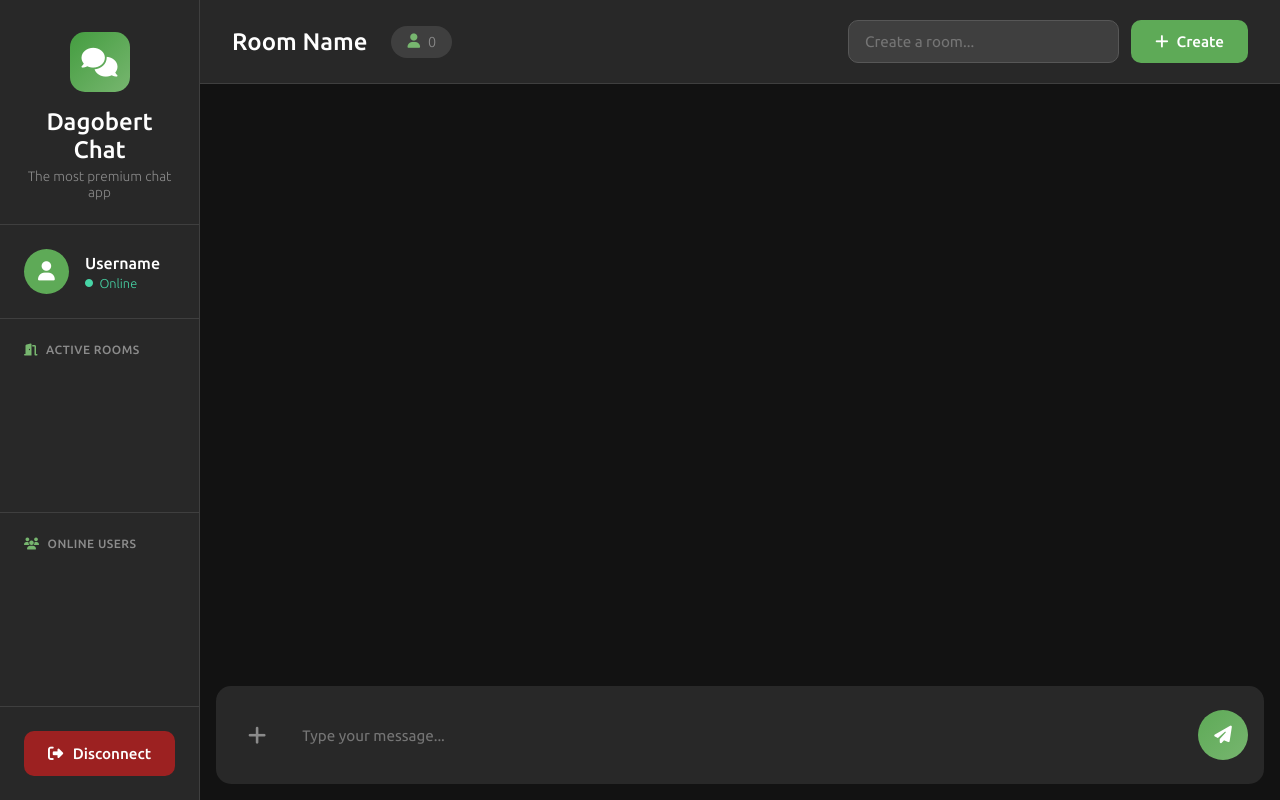
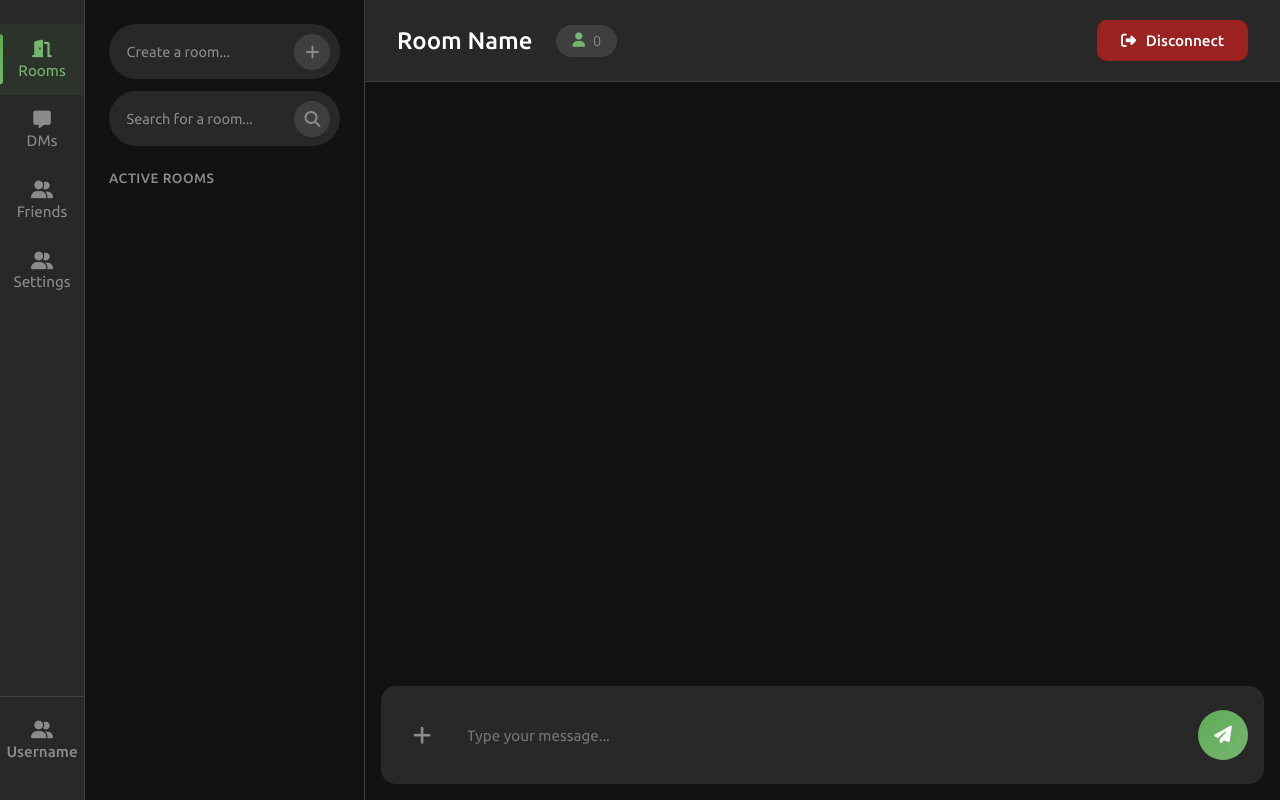
Before and after one commit to Leandre20c/ChatAppDagobert, a website: page public/chat.html in a window 1280 px wide. Drawn offline with nearby package versions, Linux system fonts and the light colour scheme; no server answers; sample sign-in values are in the browser's storage.

Commit message:
Enhanced UI, prepared to add features

```diff
--- a/public/chat.html
+++ b/public/chat.html
@@ -11,53 +11,68 @@
     <title>DagobertChat</title>
 </head>
 <body>
-    <!-- Sidebar -->
-    <aside class="sidebar">
-        <div class="sidebar-header">
-            <div class="sidebar-logo">
-                <i class="fa-solid fa-comments"></i>
+    <!-- Sidebar Navigation -->
+    <aside class="sidebar-nav">
+        <div class="nav-item active" data-view="rooms">
+            <i class="fa-solid fa-door-open"></i>
+            <span>Rooms</span>
+        </div>
+        <div class="nav-item" data-view="dms">
+            <i class="fa-solid fa-message"></i>
+            <span>DMs</span>
+        </div>
+        <div class="nav-item" data-view="friends">
+            <i class="fa-solid fa-user-group"></i>
+            <span>Friends</span>
+        </div>
+        <div class="nav-item" data-view="settings">
+            <i class="fa-solid fa-user-group"></i>
+            <span>Settings</span>
+        </div>
+        <div class="nav-item" data-view="profile">
+            <i class="fa-solid fa-user-group"></i>
+            <span class="user-name" id="current-username">Username</span>
+        </div>
+    </aside>
+
+    <!-- Sidebar for display rooms, private messages -->
+    <aside class="sidebar-content">
+        <!-- Vue Rooms -->
+        <div class="view-rooms active">
+            <div class="rooms-fields-area">
+                <div class="create-room-field">
+                    <form class="form-create-room">
+                        <input id="room-create-input" autocomplete="off" type="text" placeholder="Create a room..."/>
+                        <button type="submit">
+                            <i class="fa-solid fa-plus"></i>
+                        </button>
+                    </form>
+                </div>
+                <div class="search-room-field">
+                    <form class="form-find-room">
+                        <input id="room-search-input" autocomplete="off" type="text" placeholder="Search for a room..."/>
+                        <button type="submit">
+                            <i class="fa-solid fa-magnifying-glass"></i>
+                        </button>
+                    </form>
+                </div>
             </div>
-            <h1 class="sidebar-title">Dagobert Chat</h1>
-            <p class="sidebar-subtitle">The most premium chat app</p>
+            <h5>Active Rooms</h5>
+            <div class="room-list"></div>
+            <!-- Room list -->
+
         </div>
 
-        <div class="sidebar-user">
-            <div class="user-avatar">
-                <i class="fa-solid fa-user"></i>
-            </div>
-            <div class="user-info">
-                <span class="user-name" id="current-username">Username</span>
-                <span class="user-status">
-                    <i class="fa-solid fa-circle"></i>Online
-                </span>
-            </div>
+        <!-- Vue DMs -->
+        <div class="view-dms">
+            <h3>Direct Messages</h3>
+            <div class="dm-list"></div>
         </div>
 
-        <div class="sidebar-section">
-            <h3 class="section-title">
-                <i class="fa-solid fa-door-open"></i>
-                Active Rooms
-            </h3>
-            <div class="room-list">
-                <!-- Rooms -->
-            </div>
-        </div>
-
-        <div class="sidebar-section">
-            <h3 class="section-title">
-                <i class="fa-solid fa-users"></i>
-                Online Users
-            </h3>
-            <div class="user-list">
-                <!-- Users -->
-            </div>
-        </div>
-
-        <div class="sidebar-footer">
-            <button class="sidebar-button" id="disconnect-button">
-                <i class="fa-solid fa-right-from-bracket"></i>
-                Disconnect
-            </button>
+        <!-- Vue Friends -->
+        <div class="view-friends">
+            <h3>Friends</h3>
+            <div class="friends-list"></div>
         </div>
     </aside>
 
@@ -71,13 +86,10 @@
                     <span id="member-count">0</span>
                 </span>
             </div>
-            <form class="form-join-room">
-                <input id="room-join-input" autocomplete="off" type="text" placeholder="Create a room..."/>
-                <button type="submit">
-                    <i class="fa-solid fa-plus"></i>
-                    Create
-                </button>
-            </form>
+            <button class="sidebar-button" id="disconnect-button">
+                <i class="fa-solid fa-right-from-bracket"></i>
+                Disconnect
+            </button>
         </div>
 
         <div class="content-area">
--- a/public/styles.css
+++ b/public/styles.css
@@ -48,7 +48,8 @@
     --clr-info-a20: #92b2e5;
 
     /** Layout */
-    --sidebar-width: 200px;
+    --sidebar-nav-width: 85px;
+    --sidebar-content-width: 280px;
 }
 
 * {
@@ -68,14 +69,94 @@ body {
     overflow: hidden;
 }
 
-/* ===== SIDEBAR ===== */
-.sidebar {
+/* ===== SIDEBAR NAVIGATION (gauche) ===== */
+.sidebar-nav {
     position: fixed;
     left: 0;
     top: 0;
-    width: var(--sidebar-width);
+    width: var(--sidebar-nav-width);
     height: 100vh;
     background-color: var(--clr-surface-a10);
+    display: flex;
+    flex-direction: column;
+    z-index: 1001;
+    border-right: 1px solid var(--clr-surface-a20);
+    padding: 1.5rem 0;
+}
+
+.nav-item {
+    padding: 1rem 1.5rem;
+    display: flex;
+    flex-direction: column;
+    align-items: center;
+    gap: 0.25rem;
+    cursor: pointer;
+    transition: all 0.2s ease;
+    color: var(--clr-surface-a50);
+    font-size: 0.95rem;
+    font-weight: 400;
+    position: relative;
+}
+
+.nav-item::before {
+    content: '';
+    position: absolute;
+    left: 0;
+    top: 50%;
+    transform: translateY(-50%);
+    width: 3px;
+    height: 0;
+    background: linear-gradient(135deg, var(--clr-primary-a20), var(--clr-primary-a30));
+    border-radius: 0 3px 3px 0;
+    transition: height 0.2s ease;
+}
+
+.nav-item:hover {
+    background-color: var(--clr-surface-a20);
+    color: var(--clr-light-a0);
+}
+
+.nav-item.active {
+    background-color: var(--clr-surface-tonal-a10);
+    color: var(--clr-primary-a30);
+}
+
+.nav-item.active::before {
+    height: 70%;
+}
+
+.nav-item i {
+    font-size: 1.1rem;
+    width: 24px;
+    text-align: center;
+}
+
+.nav-item span {
+    flex: 1;
+}
+
+/* Profile item en bas */
+.nav-item[data-view="profile"] {
+    margin-top: auto;
+    border-top: 1px solid var(--clr-surface-a20);
+    padding-top: 1.5rem;
+}
+
+.nav-item[data-view="profile"] .user-name {
+    font-weight: 500;
+    white-space: nowrap;
+    overflow: hidden;
+    text-overflow: ellipsis;
+}
+
+/* ===== SIDEBAR CONTENT (milieu) ===== */
+.sidebar-content {
+    position: fixed;
+    left: var(--sidebar-nav-width);
+    top: 0;
+    width: var(--sidebar-content-width);
+    height: 100vh;
+    background-color: var(--clr-surface-a0);
     display: flex;
     flex-direction: column;
     overflow-y: auto;
@@ -83,152 +164,41 @@ body {
     border-right: 1px solid var(--clr-surface-a20);
 }
 
-.sidebar-header {
-    padding: 2rem 1.5rem 1.5rem;
-    border-bottom: 1px solid var(--clr-surface-a20);
-    text-align: center;
+/* Toutes les vues sont cachées par défaut */
+.sidebar-content > div {
+    display: none;
+    flex-direction: column;
+    height: 100%;
+    padding: 1.5rem;
 }
 
-.sidebar-logo {
-    width: 60px;
-    height: 60px;
-    margin: 0 auto 1rem;
-    background: linear-gradient(135deg, var(--clr-primary-a10), var(--clr-primary-a30));
-    border-radius: 15px;
+/* Seule la vue active est visible */
+.sidebar-content > div.active {
     display: flex;
-    align-items: center;
-    justify-content: center;
-    font-size: 1.8rem;
-    color: var(--clr-light-a0);
 }
 
-.sidebar-title {
-    font-size: 1.5rem;
+.sidebar-content h3 {
+    font-size: 1.25rem;
     font-weight: 500;
     color: var(--clr-light-a0);
-    margin-bottom: 0.25rem;
+    margin-bottom: 1.5rem;
+    padding-bottom: 1rem;
+    border-bottom: 1px solid var(--clr-surface-a20);
 }
 
-.sidebar-subtitle {
-    font-size: 0.85rem;
-    color: var(--clr-surface-a50);
-}
-
-.sidebar-user {
-    padding: 1.5rem;
-    border-bottom: 1px solid var(--clr-surface-a20);
-    display: flex;
-    align-items: center;
-    gap: 1rem;
-}
-
-.user-avatar {
-    width: 45px;
-    height: 45px;
-    border-radius: 50%;
-    background: var(--clr-primary-a20);
-    display: flex;
-    align-items: center;
-    justify-content: center;
-    font-size: 1.2rem;
-    color: var(--clr-light-a0);
-    flex-shrink: 0;
-}
-
-.user-info {
+/* Liste des rooms dans la sidebar content */
+.room-list,
+.dm-list,
+.friends-list {
     display: flex;
     flex-direction: column;
-    gap: 0.25rem;
-    overflow: hidden;
-}
-
-.user-name {
-    font-weight: 500;
-    color: var(--clr-light-a0);
-    white-space: nowrap;
-    overflow: hidden;
-    text-overflow: ellipsis;
-}
-
-.user-status {
-    font-size: 0.8rem;
-    color: var(--clr-success-a10);
-    display: flex;
-    align-items: center;
-    gap: 0.4rem;
-}
-
-.user-status i {
-    font-size: 0.5rem;
-    color: var(--clr-success-a10);
-}
-
-.sidebar-section {
-    padding: 1.5rem;
-    border-bottom: 1px solid var(--clr-surface-a20);
-    flex: 1;
+    gap: 0.75rem;
     overflow-y: auto;
 }
 
-.section-title {
-    font-size: 0.75rem;
-    font-weight: 500;
-    text-transform: uppercase;
-    color: var(--clr-surface-a50);
-    margin-bottom: 1rem;
-    display: flex;
-    align-items: center;
-    gap: 0.5rem;
-    letter-spacing: 0.5px;
-}
-
-.section-title i {
-    color: var(--clr-primary-a30);
-}
-
-.room-list,
-.user-list {
-    display: flex;
-    flex-direction: column;
-    gap: 0.5rem;
-}
-
-.sidebar-footer {
-    padding: 1.5rem;
-    margin-top: auto;
-}
-
-.sidebar-button {
-    width: 100%;
-    padding: 0.875rem 1rem;
-    background-color: var(--clr-danger-a0);
-    color: var(--clr-light-a0);
-    border: none;
-    border-radius: 10px;
-    font-family: "Ubuntu", sans-serif;
-    font-size: 0.95rem;
-    font-weight: 500;
-    cursor: pointer;
-    transition: all 0.2s ease;
-    display: flex;
-    align-items: center;
-    justify-content: center;
-    gap: 0.6rem;
-}
-
-.sidebar-button:hover {
-    background-color: var(--clr-danger-a10);
-    transform: translateY(-2px);
-    box-shadow: 0 4px 12px rgba(156, 33, 33, 0.3);
-}
-
-.sidebar-button i {
-    color: var(--clr-light-a0);
-}
-
-/* ===== MAIN CONTENT ===== */
+/* ===== MAIN CONTENT (adapté pour les deux sidebars) ===== */
 .main-content {
-    margin-left: var(--sidebar-width);
+    margin-left: calc(var(--sidebar-nav-width) + var(--sidebar-content-width));
     flex: 1;
     display: flex;
     flex-direction: column;
@@ -274,34 +244,9 @@ body {
     color: var(--clr-primary-a30);
 }
 
-.form-join-room {
-    display: flex;
-    gap: 0.75rem;
-    flex: 1;
-    max-width: 400px;
-}
-
-.form-join-room input {
-    flex: 1;
-    padding: 0.75rem 1rem;
-    background-color: var(--clr-surface-a20);
-    border: 1px solid var(--clr-surface-a30);
-    border-radius: 10px;
-    color: var(--clr-light-a0);
-    font-family: "Ubuntu", sans-serif;
-    font-size: 0.95rem;
-    transition: all 0.2s ease;
-}
-
-.form-join-room input:focus {
-    outline: none;
-    border-color: var(--clr-primary-a20);
-    background-color: var(--clr-surface-a10);
-}
-
-.form-join-room button {
+.sidebar-button {
     padding: 0.75rem 1.5rem;
-    background-color: var(--clr-primary-a20);
+    background-color: var(--clr-danger-a0);
     color: var(--clr-light-a0);
     border: none;
     border-radius: 10px;
@@ -312,17 +257,101 @@ body {
     transition: all 0.2s ease;
     display: flex;
     align-items: center;
-    gap: 0.5rem;
-    white-space: nowrap;
+    justify-content: center;
+    gap: 0.6rem;
 }
 
-.form-join-room button:hover {
-    background-color: var(--clr-primary-a30);
+.sidebar-button:hover {
+    background-color: var(--clr-danger-a10);
+    transform: translateY(-2px);
+    box-shadow: 0 4px 12px rgba(156, 33, 33, 0.3);
+}
+
+.sidebar-button i {
+    color: var(--clr-light-a0);
+}
+
+
+/* ===== Active rooms fields ===== */
+.rooms-fields-area {
+    width: 100%;
+    margin-bottom: 1.5rem;
+    display: flex;
+    flex-direction: column;
+    gap: 0.75rem;
+}
+
+.form-create-room,
+.form-find-room {
+    background-color: var(--clr-surface-a10);
+    border-radius: 30px;
+    padding: 0.6rem;
+    display: flex;
+    align-items: center;
+    gap: 0.75rem;
+}
+
+.form-create-room input,
+.form-find-room input {
+    flex: 1;
+    background-color: transparent;
+    border: none;
+    color: var(--clr-light-a0);
+    font-family: "Ubuntu", sans-serif;
+    font-size: 0.9rem;
+    padding: 0.25rem 0.5rem;
+    min-width: 0;
+}
+
+.form-create-room input:focus,
+.form-find-room input:focus {
+    outline: none;
+}
+
+.form-create-room input::placeholder,
+.form-find-room input::placeholder {
+    color: var(--clr-surface-a50);
+}
+
+.form-create-room button,
+.form-find-room button {
+    width: 36px;
+    height: 36px;
+    flex-shrink: 0;
+    background-color: var(--clr-surface-a20);
+    border: none;
+    border-radius: 50%;
+    cursor: pointer;
+    display: flex;
+    align-items: center;
+    justify-content: center;
+    transition: all 0.2s ease;
+}
+
+.form-create-room button:hover,
+.form-find-room button:hover {
+    background-color: var(--clr-surface-a30);
     transform: translateY(-2px);
 }
 
-.form-join-room button i {
-    color: var(--clr-light-a0);
+.form-create-room button i,
+.form-find-room button i {
+    color: var(--clr-surface-a50);
+    font-size: 1rem;
+}
+
+.form-create-room button:hover i,
+.form-find-room button:hover i {
+    transform: scale(1.1);
+}
+
+.view-rooms h5 {
+    font-size: 0.85rem;
+    font-weight: 500;
+    text-transform: uppercase;
+    color: var(--clr-surface-a50);
+    margin-bottom: 1rem;
+    letter-spacing: 0.5px;
 }
 
 .content-area {
@@ -355,6 +384,18 @@ body {
     padding: 1.5rem 1rem;
     border-radius: 15px;
 }
+
+
+
+
+
+
+
+
+
+
+
+
 
 .message-form {
     display: flex;
@@ -487,7 +528,6 @@ body {
     word-wrap: break-word;
 }
 
-
 /* ===== ROOMITEM ===== */
 .roomItem {
     position: relative;
@@ -540,23 +580,35 @@ body {
 }
 
 /* ===== SCROLLBAR ===== */
-.sidebar::-webkit-scrollbar,
+.sidebar-content::-webkit-scrollbar,
+.room-list::-webkit-scrollbar,
+.dm-list::-webkit-scrollbar,
+.friends-list::-webkit-scrollbar,
 .messages-area::-webkit-scrollbar {
     width: 6px;
 }
 
-.sidebar::-webkit-scrollbar-track,
+.sidebar-content::-webkit-scrollbar-track,
+.room-list::-webkit-scrollbar-track,
+.dm-list::-webkit-scrollbar-track,
+.friends-list::-webkit-scrollbar-track,
 .messages-area::-webkit-scrollbar-track {
     background: var(--clr-surface-a10);
 }
 
-.sidebar::-webkit-scrollbar-thumb,
+.sidebar-content::-webkit-scrollbar-thumb,
+.room-list::-webkit-scrollbar-thumb,
+.dm-list::-webkit-scrollbar-thumb,
+.friends-list::-webkit-scrollbar-thumb,
 .messages-area::-webkit-scrollbar-thumb {
     background: var(--clr-surface-a30);
     border-radius: 3px;
 }
 
-.sidebar::-webkit-scrollbar-thumb:hover,
+.sidebar-content::-webkit-scrollbar-thumb:hover,
+.room-list::-webkit-scrollbar-thumb:hover,
+.dm-list::-webkit-scrollbar-thumb:hover,
+.friends-list::-webkit-scrollbar-thumb:hover,
 .messages-area::-webkit-scrollbar-thumb:hover {
     background: var(--clr-surface-a40);
 }
```
Also changed, not shown: public/script.js (+19 -3 lines), src/index.js (+4 -3 lines), 2 other files.
